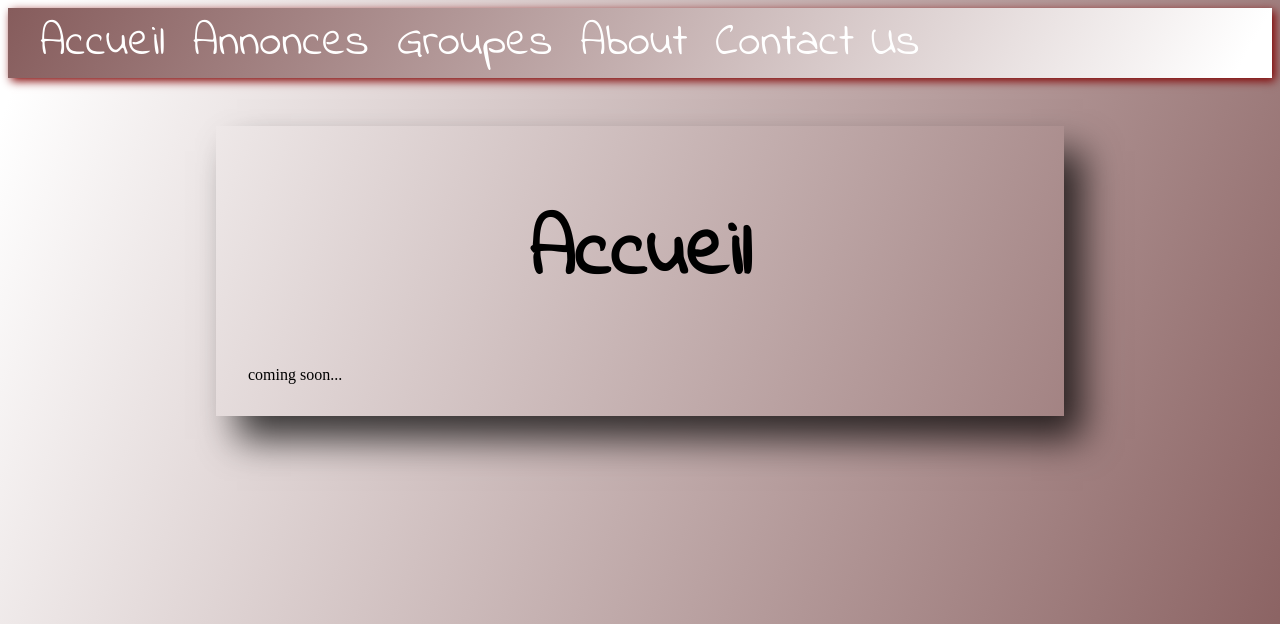
After one commit to LeRatdemare/Merch-Exchange, a Django app: page / in a window 1280 px wide. The commit adds this page. Shown: the top 624 px of the page. Run offline with Django 4.2, Linux system fonts and the light colour scheme.

Commit message:
Ajout d'une page d'accueil

```diff
--- a/merchex/listings/templates/listings/base.html
+++ b/merchex/listings/templates/listings/base.html
@@ -21,6 +21,7 @@
         <nav id='menu'>
             <input type='checkbox' id='responsive-menu' onclick='updatemenu()'><label></label>
             <ul>
+                <li><a href="{% url 'index' %}">Accueil</a></li>
                 <li><a href="{% url 'listing-list' %}">Annonces</a></li>
                 <li><a href="{% url 'band-list' %}">Groupes</a>
                 <!-- Si on veut rajouter des sous-items :
--- /dev/null
+++ b/merchex/listings/templates/listings/index.html
@@ -0,0 +1,9 @@
+{% extends 'listings/base.html' %}
+
+{% block content  %}
+
+<h1>Accueil</h1>
+<!-- Carousel ici -->
+<p>coming soon...</p>
+
+{% endblock %}
--- a/merchex/listings/views.py
+++ b/merchex/listings/views.py
@@ -8,6 +8,10 @@ from listings.models import Listing
 from listings.forms import ContactUsForm, BandForm, ListingForm
 from django.core.mail import send_mail
 from django.contrib import messages
+
+
+def index(request):
+    return render(request, 'listings/index.html')
 
 
 def band_list(request):
--- a/merchex/merchex/urls.py
+++ b/merchex/merchex/urls.py
@@ -19,6 +19,7 @@ from django.urls import path
 from listings import views
 
 urlpatterns = [
+    path('', views.index, name='index'),
     path('admin/', admin.site.urls),
     path('bands/', views.band_list, name='band-list'),
     path('bands/<int:band_id>/', views.band_detail, name='band-detail'),
```
